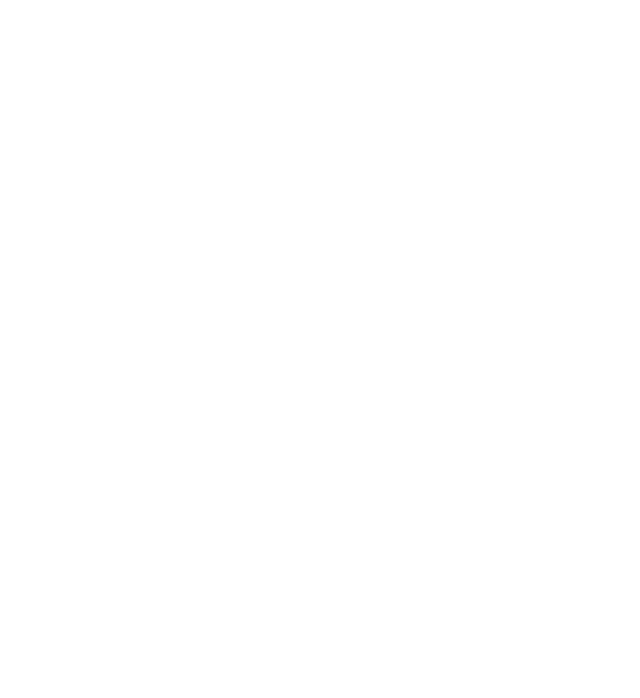
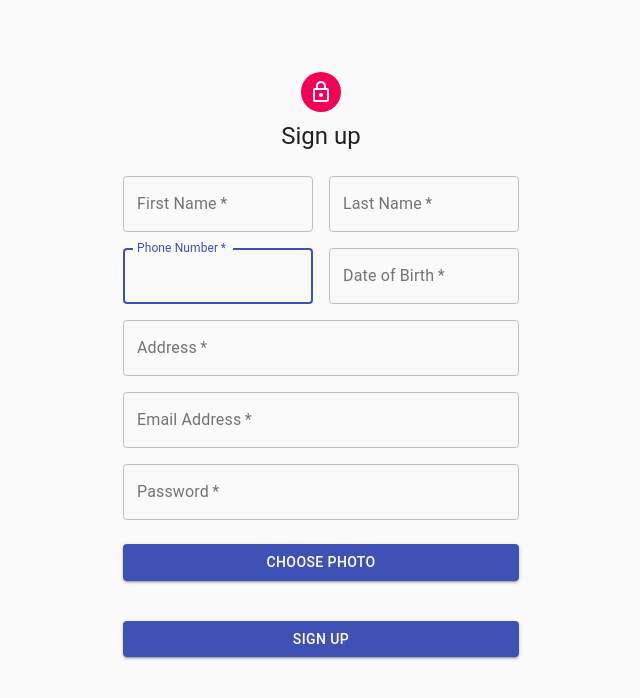
Before and after one commit to Deepanshu-97/user-profile-testtask, a React (Create React App) app: page /signup in a window 1280 px wide. Shown: the top 698 px of the page, without its empty margins (319-959 px from the left). Built offline with nearby package versions, Linux system fonts and the light colour scheme.

Commit message:
Signup Page

```diff
--- a/src/App/Routes.js
+++ b/src/App/Routes.js
@@ -2,10 +2,12 @@
 import { BrowserRouter as Router, Route } from "react-router-dom";
 import HomePage from '../containers/Home';
 import LoginPage from '../containers/Login';
+import SignUpPage from '../containers/Signup'
 
 const createRoutes = () => <Router>
   <Route path="/" exact component={HomePage} />
   <Route path="/login" exact component={LoginPage} />
+  <Route path="/signup" component={SignUpPage} />
 </Router>
 
 export default createRoutes;
--- a/src/components/Header/index.js
+++ b/src/components/Header/index.js
@@ -48,7 +48,7 @@
               Login
             </Link>
           </nav>
-          <Button href="#" color="primary" variant="outlined" className={classes.link}>
+          <Button href="/signup" color="primary" variant="outlined" className={classes.link}>
             Create Account
           </Button>
         </Toolbar>
--- a/src/containers/Signup/index.js
+++ b/src/containers/Signup/index.js
@@ -0,0 +1,175 @@
+import React, { useState } from 'react';
+import Avatar from '@material-ui/core/Avatar';
+import Button from '@material-ui/core/Button';
+import CssBaseline from '@material-ui/core/CssBaseline';
+import TextField from '@material-ui/core/TextField';
+import Grid from '@material-ui/core/Grid';
+import Box from '@material-ui/core/Box';
+import LockOutlinedIcon from '@material-ui/icons/LockOutlined';
+import Typography from '@material-ui/core/Typography';
+import { makeStyles } from '@material-ui/core/styles';
+import Container from '@material-ui/core/Container';
+
+const useStyles = makeStyles(theme => ({
+  paper: {
+    marginTop: theme.spacing(8),
+    display: 'flex',
+    flexDirection: 'column',
+    alignItems: 'center',
+  },
+  avatar: {
+    margin: theme.spacing(1),
+    backgroundColor: theme.palette.secondary.main,
+  },
+  form: {
+    width: '100%',
+    marginTop: theme.spacing(3),
+  },
+  submit: {
+    margin: theme.spacing(3, 0, 2),
+  },
+}));
+
+const SignUp = () => {
+  const [firstName, setFirstName] = useState('');
+  const [lastName, setLastName] = useState('');
+  const [phoneNumber, setPhoneNumber] = useState('');
+  const [address, setAddress] = useState('');
+  const [email, setEmail] = useState('');
+  const [dateOfBirth, setDateOfBirth] = useState('');
+  const [password, setPassword] = useState('');
+
+
+  const classes = useStyles();
+  const handleSubmit = (event) => {
+    event.preventDefault()
+  }
+  return (
+    <Container component="main" maxWidth="xs">
+      <CssBaseline />
+      <div className={classes.paper}>
+        <Avatar className={classes.avatar}>
+          <LockOutlinedIcon />
+        </Avatar>
+        <Typography component="h1" variant="h5">
+          Sign up
+        </Typography>
+        <form className={classes.form} onSubmit={handleSubmit} noValidate>
+          <Grid container spacing={2}>
+            <Grid item xs={12} sm={6}>
+              <TextField
+                autoComplete="fname"
+                name="firstName"
+                variant="outlined"
+                required
+                fullWidth
+                id="firstName"
+                label="First Name"
+                autoFocus
+                onChange={event => setFirstName(event.target.value)}
+              />
+            </Grid>
+            <Grid item xs={12} sm={6}>
+              <TextField
+                variant="outlined"
+                required
+                fullWidth
+                id="lastName"
+                label="Last Name"
+                name="lastName"
+                autoComplete="lname"
+                onChange={event => setLastName(event.target.value)}
+              />
+            </Grid>
+            <Grid item xs={12} sm={6}>
+              <TextField
+                name="phoneNumber"
+                variant="outlined"
+                required
+                fullWidth
+                id="phoneNumber"
+                label="Phone Number"
+                autoFocus
+                onChange={event => setPhoneNumber(event.target.value)}
+              />
+            </Grid>
+            <Grid item xs={12} sm={6}>
+              <TextField
+                variant="outlined"
+                required
+                fullWidth
+                id="dateOfBirth"
+                label="Date of Birth"
+                name="dateOfBirth"
+                onChange={event => setDateOfBirth(event.target.value)}
+              />
+            </Grid>
+            <Grid item xs={12}>
+              <TextField
+                variant="outlined"
+                required
+                fullWidth
+                id="address"
+                label="Address"
+                name="address"
+                onChange={event => setAddress(event.target.value)}
+              />
+            </Grid>
+            <Grid item xs={12}>
+              <TextField
+                variant="outlined"
+                required
+                fullWidth
+                id="email"
+                label="Email Address"
+                name="email"
+                autoComplete="email"
+                onChange={event => setEmail(event.target.value)}
+              />
+            </Grid>
+            <Grid item xs={12}>
+              <TextField
+                variant="outlined"
+                required
+                fullWidth
+                name="password"
+                label="Password"
+                type="password"
+                id="password"
+                autoComplete="current-password"
+                onChange={event => setPassword(event.target.value)}
+              />
+            </Grid>
+          </Grid>
+          <Button
+            variant="contained"
+            component="label"
+            color='primary'
+            type="input"
+            fullWidth
+            className={classes.submit}
+          >
+            Choose Photo
+            <input
+              type="file"
+              style={{ display: "none" }}
+            />
+          </Button>
+          <Button
+            type="submit"
+            fullWidth
+            variant="contained"
+            color="primary"
+            className={classes.submit}
+          >
+            Sign Up
+          </Button>
+        </form>
+      </div>
+      <Box mt={5}>
+      </Box>
+    </Container>
+  );
+}
+
+export default SignUp;
```
